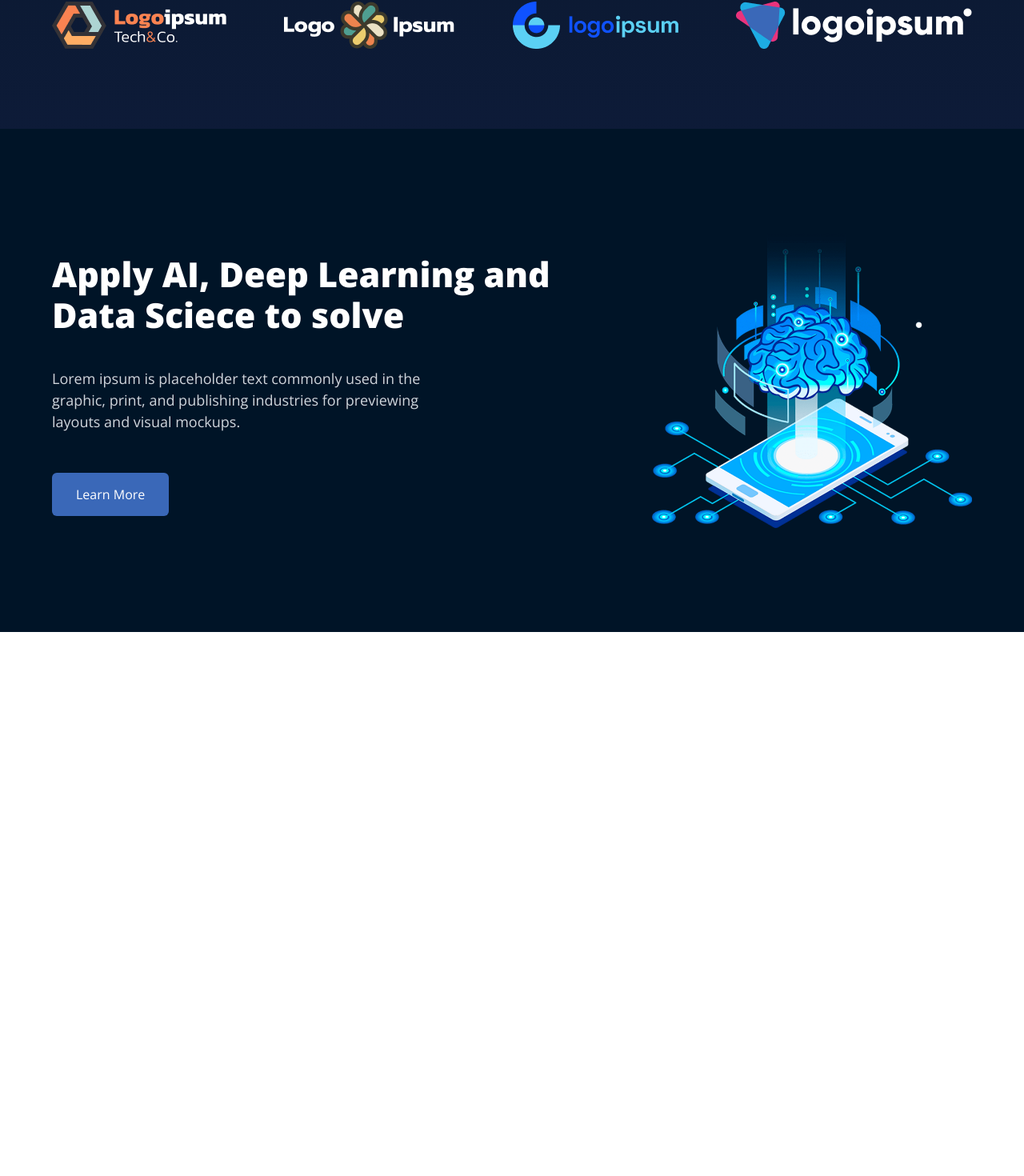
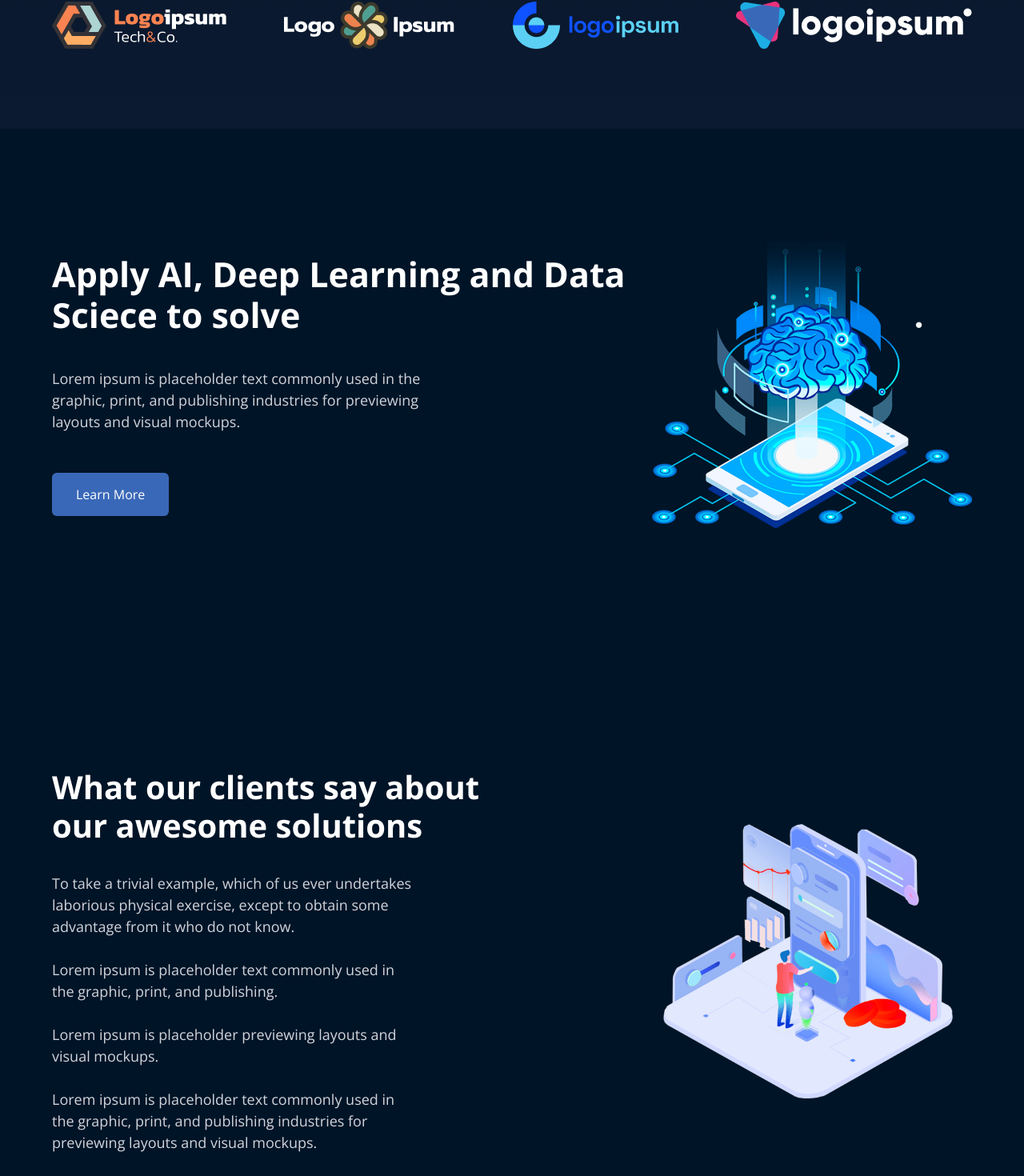
Before and after one commit to AlexanderBezugliy/Artificial-intelligence-Syber-security, a React (Vite) app: page / in a window 1280 px wide. Shown: the part 636-2106 px from the top of the page at 80% size. Before the commit the page ends 1426 px from the top, so only its background shows below. Built offline with nearby package versions, Linux system fonts and the light colour scheme.

Commit message:
Testimonial section & responsive

```diff
--- a/src/App.jsx
+++ b/src/App.jsx
@@ -2,6 +2,7 @@ import React from 'react'
 import Navbar from './components/Navbar'
 import AiSection from './components/AiSection'
 import HeroSection from './components/HeroSection'
+import TestimonialSection from './components/TestimonialSection'
 
 
 
@@ -11,6 +12,7 @@ const App = () => {
             <Navbar />
             <HeroSection />
             <AiSection />
+            <TestimonialSection />
 
 
         </>
--- a/src/components/AiSection.jsx
+++ b/src/components/AiSection.jsx
@@ -13,8 +13,8 @@ const AiSection = () => {
                         image="/img/ai-section/ai-hero.png"
                         primaryBtnText='Learn More'
                         margin='hero-xxl:-ml-25'
-                        titleClass='hero-md:text-[43px]'
-                        pClass='max-w-[470px]'
+                        titleClass='font-bold hero-md:text-[43px] mt-1 mb-3 hero-lg:mt-2.5 hero-lg:mb-10'
+                        pClass='max-w-[470px] mb-5 hero-lg:mb-[50px]'
                     />
                 </div>
             </div>
--- a/src/components/HeroSection.jsx
+++ b/src/components/HeroSection.jsx
@@ -14,8 +14,8 @@ const HeroSection = () => {
                         primaryBtnText='Get Started'
                         secondaryBtnText='Watch Video'
                         margin='hero-xxl:-mr-50'
-                        titleClass='hero-md:text-[55px]'
-                        pClass='max-w-[540px]'
+                        titleClass='font-extrabold hero-md:text-[55px] mt-1 mb-3 hero-lg:mt-2.5 hero-lg:mb-10'
+                        pClass='max-w-[540px] mb-5 hero-lg:mb-[50px]'
                     />
                 </div>
 
--- /dev/null
+++ b/src/components/TestimonialSection.jsx
@@ -0,0 +1,32 @@
+import React from 'react'
+import HeroComponent from './ui/HeroComponent'
+
+const TestimonialSection = () => {
+    return (
+        <div className='w-full bg-[#001427] py-[170px]'>
+            <div className='container overflow-visible'>
+                <div className='flex flex-col items-center justify-around hero-lg:flex-row'>
+                    <HeroComponent
+                        title="What our clients say about our awesome solutions"
+                        description="
+                            To take a trivial example, which of us ever undertakes laborious physical exercise, except to obtain some advantage from it who do not know.
+
+                            Lorem ipsum is placeholder text commonly used in the graphic, print, and publishing.
+
+                            Lorem ipsum is placeholder previewing layouts and visual mockups.
+
+                            Lorem ipsum is placeholder text commonly used in the graphic, print, and publishing industries for previewing layouts and visual mockups.
+                        "
+                        image="/img/testimonial.png"
+                        margin='hero-xxl:-ml-50'
+                        titleClass='font-bold hero-xl:w-[548px] hero-xl:h-[104px] hero-md:text-[40px]'
+                        pClass='max-w-[460px] mb-10 hero-lg:mb-0'
+                    />
+
+                </div>
+            </div>
+        </div>
+    )
+}
+
+export default TestimonialSection
--- a/src/components/ui/HeroComponent.jsx
+++ b/src/components/ui/HeroComponent.jsx
@@ -20,15 +20,13 @@ const HeroComponent = ({
                 {subtitle && (
                     <p className='text-[#3A68B8] uppercase'>{subtitle}</p>
                 )}
-                <h1 className={`text-3xl ${titleClass} font-extrabold mt-1 mb-3 hero-lg:mt-2.5 hero-lg:mb-10`}>{title}</h1>
-                <p className={`${pClass} mb-5 text-gray-300 hero-lg:mb-[50px]`}>{description}</p>
+                <h1 className={`text-3xl ${titleClass}`}>{title}</h1>
+                <p className={`whitespace-pre-line ${pClass} text-gray-300`}>{description}</p>
             </div>
 
             <div className='space-x-5'>
-                <Button title={primaryBtnText} />
-                {secondaryBtnText && (
-                    <Button title={secondaryBtnText} icon='/img/watch.png' />
-                )}
+                {primaryBtnText && <Button title={primaryBtnText} />}
+                {secondaryBtnText && <Button title={secondaryBtnText} icon='/img/watch.png' />}
             </div>
         </div>
 
```
Also changed, not shown: public/img/testimonial.png (added).
